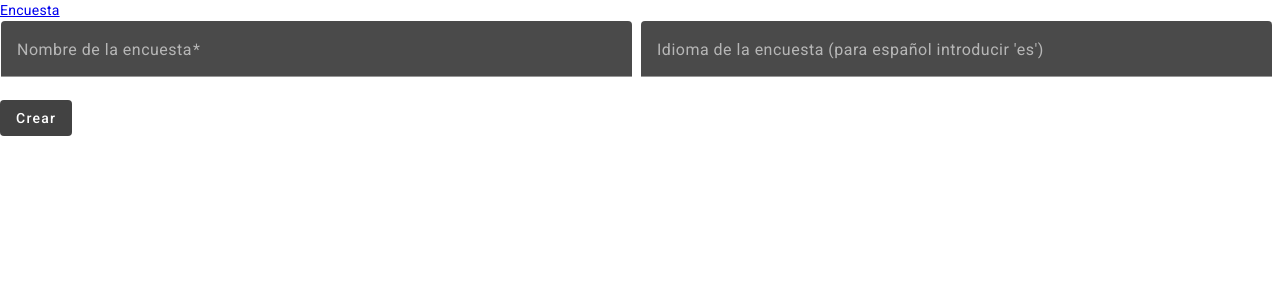
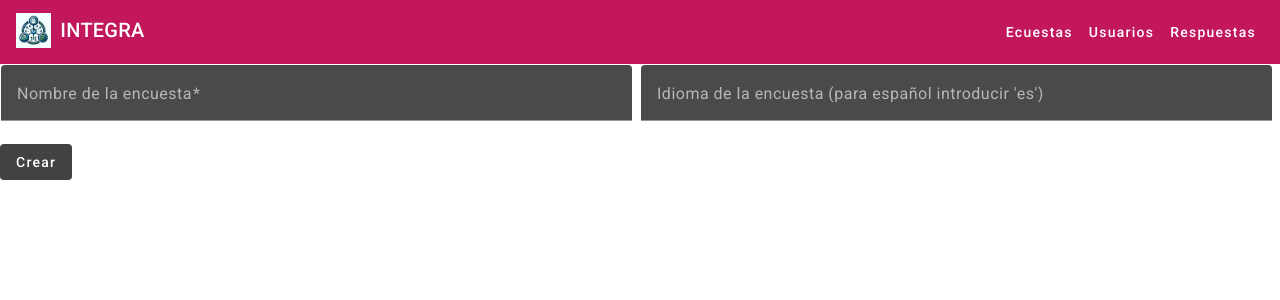
Before and after one commit to Manu8G/TFG-LimeSurvey, an Angular app in the folder Angular/AngularProject/: page /create_survey in a window 1280 px wide. Shown: the top 300 px of the page. Built offline with nearby package versions, Linux system fonts and the light colour scheme.

Commit message:
Routing de componentes actualizado

```diff
--- a/Angular/AngularProject/src/app/app.component.html
+++ b/Angular/AngularProject/src/app/app.component.html
@@ -1,31 +1 @@
-<router-outlet>
-    <a routerLink="/initial_page">Encuesta</a>
-</router-outlet>
-
-<!-- ///////////////////////////////////////////////////////////////////////////////////////// -->
-<!--
-
-    <div class="login-container">
-    <mat-card>
-      <mat-card-header>
-        <mat-card-title>Iniciar sesión</mat-card-title>
-      </mat-card-header>
-      <mat-card-content>
-        <form (ngSubmit)="onSubmit()">
-          <mat-form-field class="full-width">
-            <mat-label>Usuario</mat-label>
-            <input matInput placeholder="Introduce tu usuario" [(ngModel)]="loginData.username" name="username" required>
-          </mat-form-field>
-          <mat-form-field class="full-width">
-            <mat-label>Contraseña</mat-label>
-            <input matInput placeholder="Introduce tu contraseña" [(ngModel)]="loginData.password" name="password" type="password" required>
-          </mat-form-field>
-          <button mat-raised-button color="primary" type="submit">Entrar</button>
-        </form>
-      </mat-card-content>
-    </mat-card>
-  </div>
-
 <router-outlet></router-outlet>
-
--->
--- a/Angular/AngularProject/src/app/app.component.ts
+++ b/Angular/AngularProject/src/app/app.component.ts
@@ -9,13 +9,4 @@ import { Component } from '@angular/core';
 export class AppComponent {
   title = 'AngularProject';
 
-  loginData = {
-    username: '',
-    password: ''
-  };
-
-  onSubmit(){
-    //logica de usuario
-  }
-
 }
--- a/Angular/AngularProject/src/app/app.module.ts
+++ b/Angular/AngularProject/src/app/app.module.ts
@@ -26,6 +26,8 @@ import { CreateSectionComponent } from './create-section/create-section.componen
 import { provideAnimationsAsync } from '@angular/platform-browser/animations/async';
 import { CreateQuestionComponent } from './create-question/create-question.component';
 import { InitialPageComponent } from './initial-page/initial-page.component';
+import { LoginComponent } from './login/login.component';
+import { LayoutComponent } from './layout/layout.component';
 
 
 @NgModule({
@@ -35,6 +37,8 @@ import { InitialPageComponent } from './initial-page/initial-page.component';
     CreateSectionComponent,
     CreateQuestionComponent,
     InitialPageComponent,
+    LoginComponent,
+    LayoutComponent,
   ],
   imports: [
     BrowserModule,
--- /dev/null
+++ b/Angular/AngularProject/src/app/guards/auth.guard.ts
@@ -0,0 +1,24 @@
+import { ActivatedRouteSnapshot, CanActivate, GuardResult, MaybeAsync, Router, RouterStateSnapshot } from '@angular/router'
+//import { AuthenticationService } from ''
+import { Injectable } from '@angular/core'
+
+@Injectable({
+    providedIn: 'root',
+})
+
+export class AuthGuard implements CanActivate {
+    constructor(private router: Router){} //private authenticationService: AuthenticationService
+
+    canActivate(): boolean {
+        /*if(!this.authenticationService.isAuthenticated.value){
+            this.router.navigate(['/login_page']);
+            return false;
+        }*/
+        if(false){
+            this.router.navigate(['/login_page']);
+            return false;
+        }
+        return true;
+    }
+
+}
--- /dev/null
+++ b/Angular/AngularProject/src/app/layout/layout.component.css
@@ -0,0 +1,8 @@
+.angular-logo {
+    margin: 0 4px 3px 0;
+    height: 35px;
+    vertical-align: middle;
+}
+.fill-remaining-space {
+  flex: 1 1 auto;
+}
--- /dev/null
+++ b/Angular/AngularProject/src/app/layout/layout.component.html
@@ -0,0 +1,22 @@
+<mat-toolbar color="primary">
+    <span>
+        <img src="../../assets/Logo.png" class="angular-logo">
+        INTEGRA
+    </span>
+    <span class="fill-remaining-space"></span>
+    <button mat-button [matMenuTriggerFor]="encuestas">Ecuestas</button>
+    <button mat-button>Usuarios</button>
+    <button mat-button>Respuestas</button>
+</mat-toolbar>
+
+<mat-menu #encuestas="matMenu">
+    <button mat-menu-item [matMenuTriggerFor]="Crear">Crear</button>
+</mat-menu>
+
+<mat-menu #Crear="matMenu">
+    <button mat-menu-item routerLink="/create_survey">Encuesta</button>
+    <button mat-menu-item routerLink="/create_section">Seccion</button>
+    <button mat-menu-item routerLink="/create_question">Pregunta</button>
+</mat-menu>
+
+<router-outlet></router-outlet>
--- /dev/null
+++ b/Angular/AngularProject/src/app/login/login.component.html
@@ -0,0 +1,31 @@
+<router-outlet>
+    <a routerLink="">Encuesta</a>
+</router-outlet>
+
+<!-- ///////////////////////////////////////////////////////////////////////////////////////// -->
+<!--
+
+    <div class="login-container">
+    <mat-card>
+      <mat-card-header>
+        <mat-card-title>Iniciar sesión</mat-card-title>
+      </mat-card-header>
+      <mat-card-content>
+        <form (ngSubmit)="onSubmit()">
+          <mat-form-field class="full-width">
+            <mat-label>Usuario</mat-label>
+            <input matInput placeholder="Introduce tu usuario" [(ngModel)]="loginData.username" name="username" required>
+          </mat-form-field>
+          <mat-form-field class="full-width">
+            <mat-label>Contraseña</mat-label>
+            <input matInput placeholder="Introduce tu contraseña" [(ngModel)]="loginData.password" name="password" type="password" required>
+          </mat-form-field>
+          <button mat-raised-button color="primary" type="submit">Entrar</button>
+        </form>
+      </mat-card-content>
+    </mat-card>
+  </div>
+
+<router-outlet></router-outlet>
+
+-->
--- /dev/null
+++ b/Angular/AngularProject/src/app/login/login.component.ts
@@ -0,0 +1,19 @@
+import { Component } from '@angular/core';
+
+@Component({
+  selector: 'app-login',
+  templateUrl: './login.component.html',
+  styleUrl: './login.component.css'
+})
+export class LoginComponent {
+  title = 'AngularProject';
+
+  loginData = {
+    username: '',
+    password: ''
+  };
+
+  onSubmit(){
+    //logica de usuario
+  }
+}
```
Also changed, not shown: Angular/AngularProject/src/app/app-routing.module.ts (+22 -4 lines), Angular/AngularProject/src/app/layout/layout.component.ts (added, +10 -0 lines), Angular/AngularProject/src/app/login/login.component.css (added), 2 other files (tests, documents, lock files or other folders).
